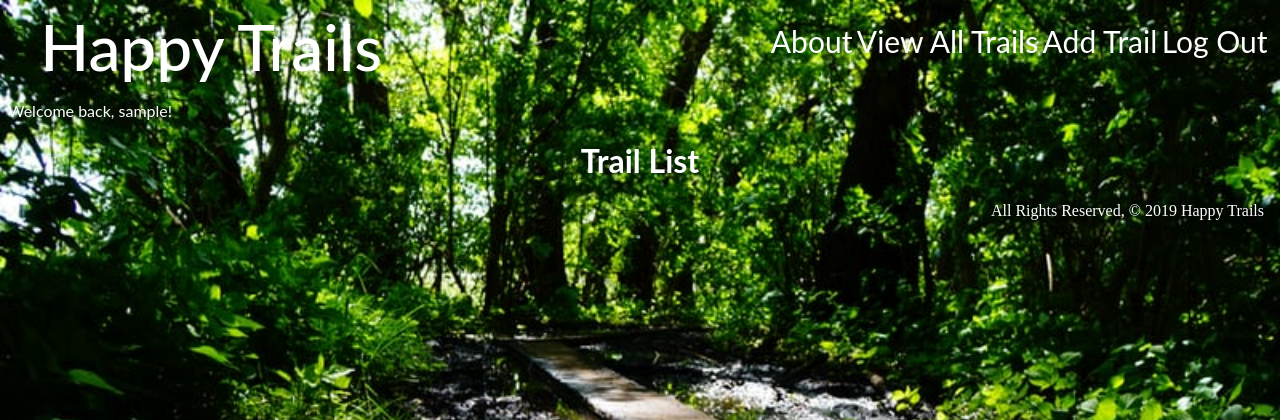
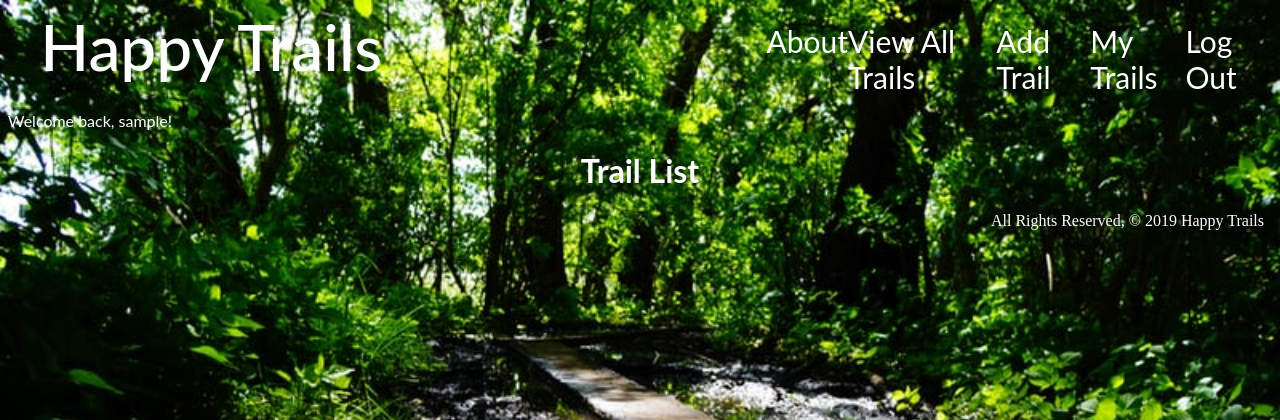
Before and after one commit to awojdyla89/Happy-Trails, a Django app: page /trails/ in a window 1280 px wide. Shown: the top 420 px of the page. Run offline with Django 3.2, Linux system fonts and the light colour scheme; the visitor is signed in with stand-in values (Sample User, id 1); data that the repository does not hold is empty.

Commit message:
adds my trails page and link in nav bar

```diff
--- a/main_app/templates/base.html
+++ b/main_app/templates/base.html
@@ -19,6 +19,7 @@
         <a href="{% url 'index' %}">View All Trails</a>
       {% if user.is_authenticated %}
       <a href="{% url 'trails_create' %}">Add Trail</a>
+      <a href="{% url 'my_trails' %}">My Trails</a>
       <a href="{% url 'logout' %}">Log Out</a>
       {% else %}
       <a href="{% url 'signup' %}">Sign Up</a>
--- a/main_app/urls.py
+++ b/main_app/urls.py
@@ -5,6 +5,7 @@ urlpatterns = [
     path('', views.home, name='home'),
     path('about/', views.about, name='about'),
     path('trails/', views.TrailList.as_view(), name='index'),
+    path('trails/mytrails', views.my_trails, name="my_trails"),
     path('trails/<int:trail_id>/', views.trails_detail, name='detail'),
     path('trails/create/', views.TrailCreate.as_view(), name='trails_create'),
     path('trails/<int:pk>/update/', views.TrailUpdate.as_view(), name='trails_update'),
--- a/main_app/views.py
+++ b/main_app/views.py
@@ -23,6 +23,12 @@ def about(request):
 
 class TrailList(ListView):
     model = Trail
+
+@login_required
+def my_trails(request):
+    trails = Trail.objects.filter(user=request.user)
+    return render(request, 'trails/mytrails.html', { 'trails': trails })
+
 
 @login_required
 def trails_detail(request, trail_id):
```
Also changed, not shown: main_app/templates/trails/mytrails.html (added, +16 -0 lines).
